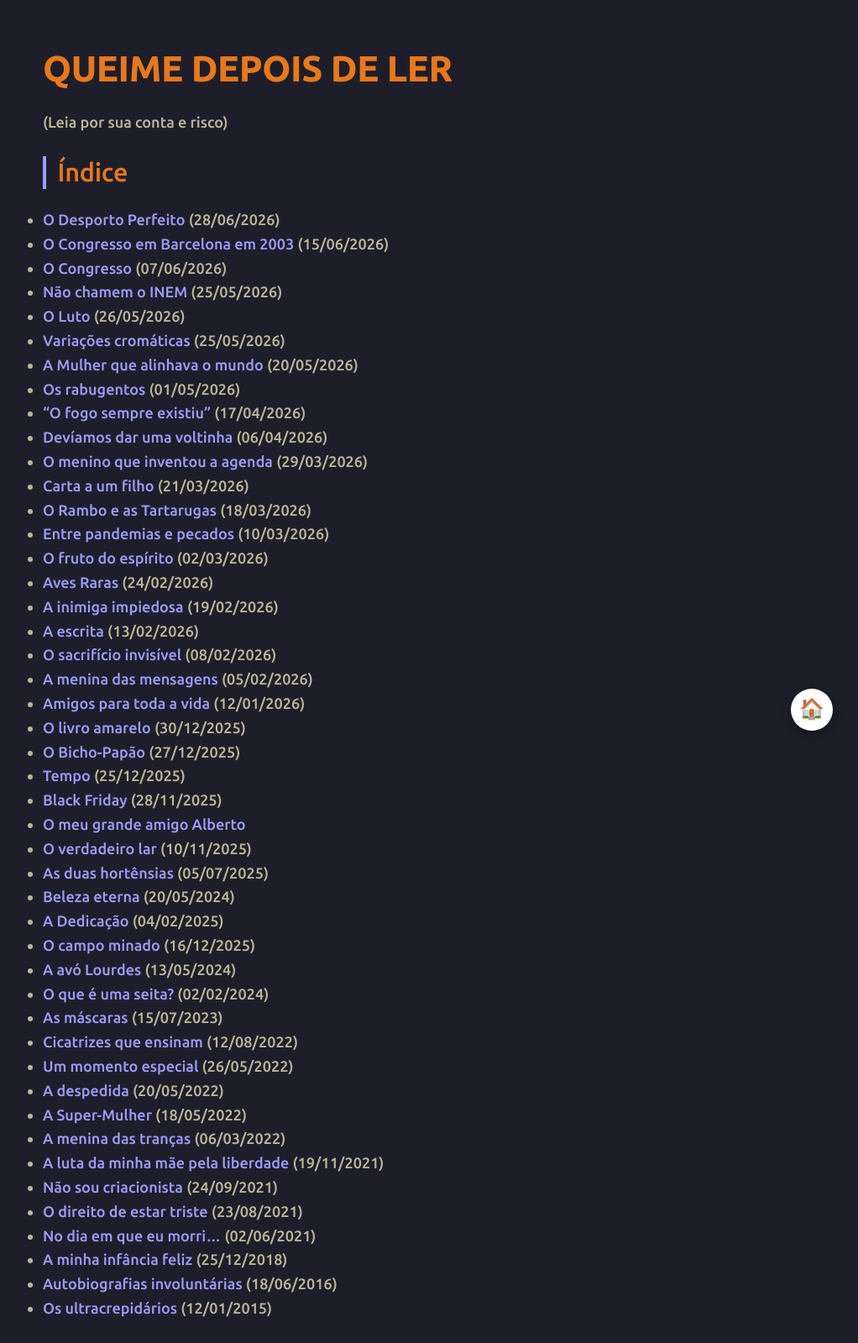
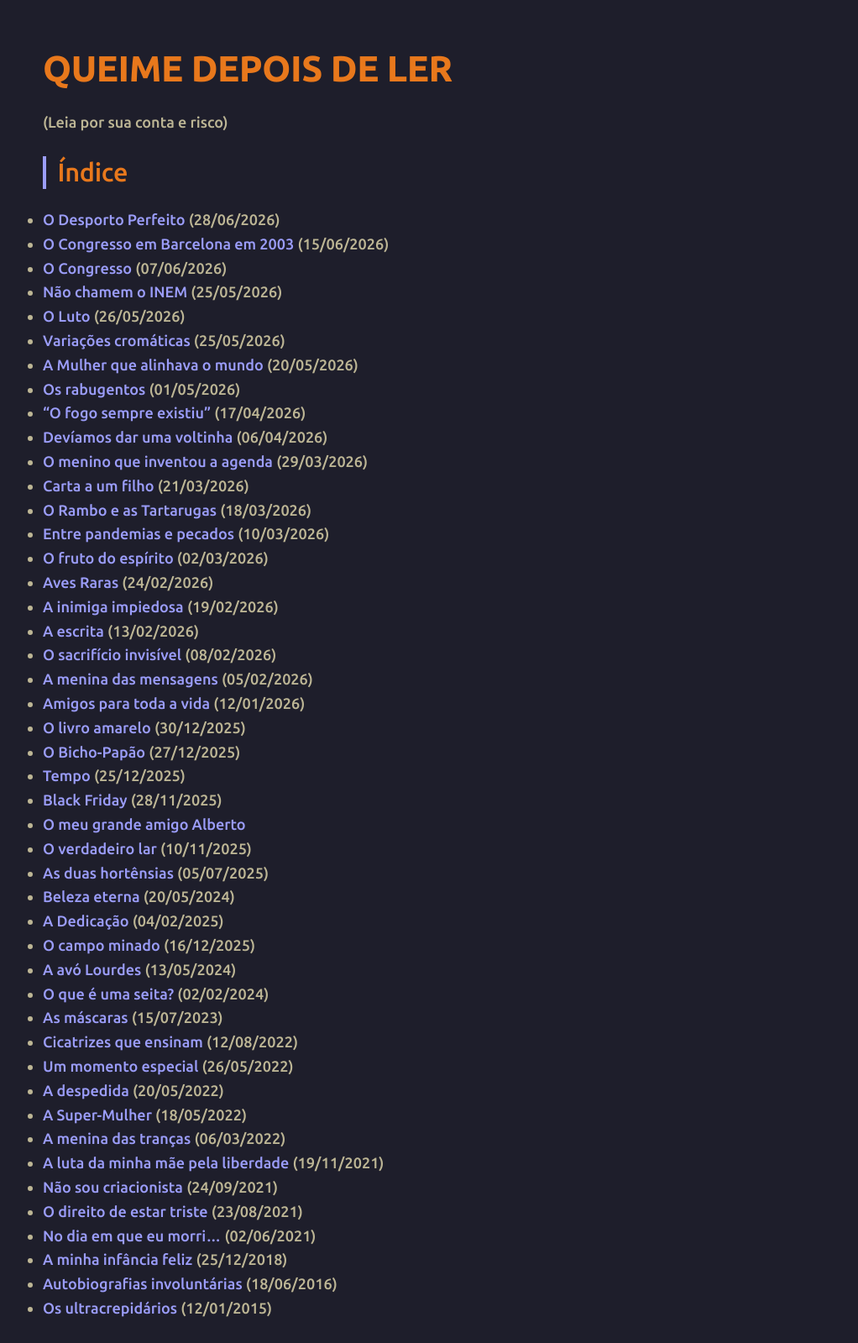
Before and after one commit to joaquim-capitao/queime-depois-de-ler, a Jekyll site: the page built from index.md, in a window 1280 px wide. Shown: the whole page at 84% size, without its empty margins (258-1280 px from the left). Built offline with Jekyll 4.4.1, drawn with Linux system fonts in a browser that asks for light colours; our own code applies the rules of GitHub Pages for plain Markdown files.

Commit message:
Atualizar o style-dark.html

```diff
--- a/_layouts/style-dark.html
+++ b/_layouts/style-dark.html
@@ -14,8 +14,5 @@
         </article>
     </main>
 
-    <!-- Ícone Home Flutuante apontando para o índice correto -->
-    <a href="{{ '/index' | relative_url }}" style="position: fixed; bottom: 30px; right: 30px; width: 50px; height: 50px; background-color: #ffffff; color: #000000; border-radius: 50%; display: flex; align-items: center; justify-content: center; text-decoration: none; font-size: 24px; box-shadow: 0 4px 12px rgba(0,0,0,0.3); z-index: 9999;" title="Voltar ao índice">🏠</a>
-
 </body>
 </html>
```
